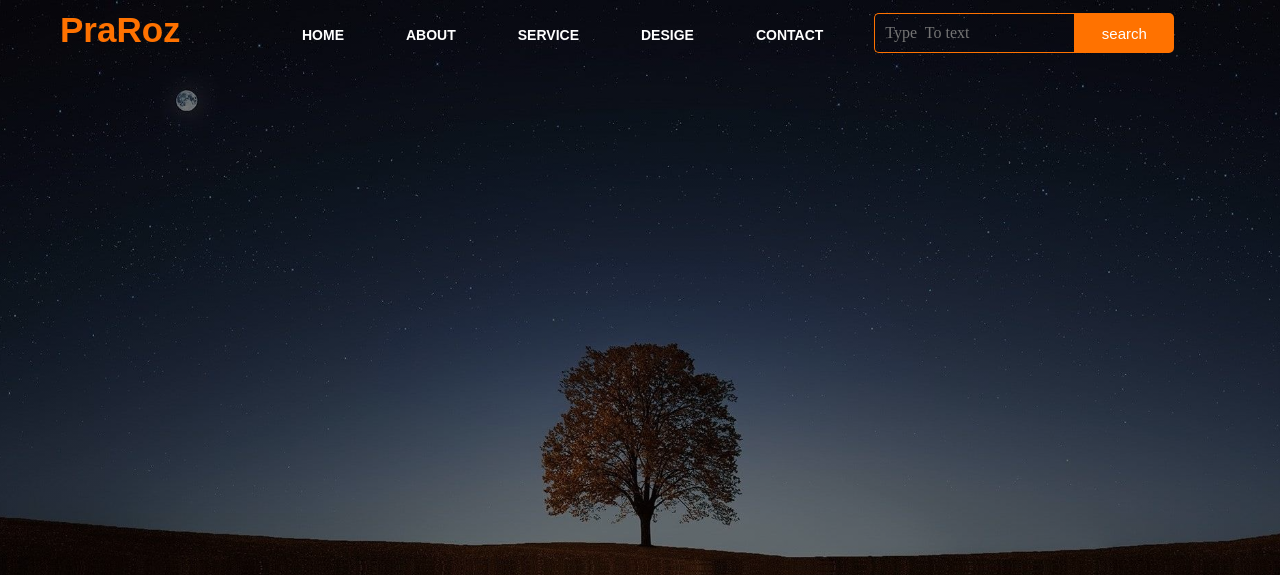
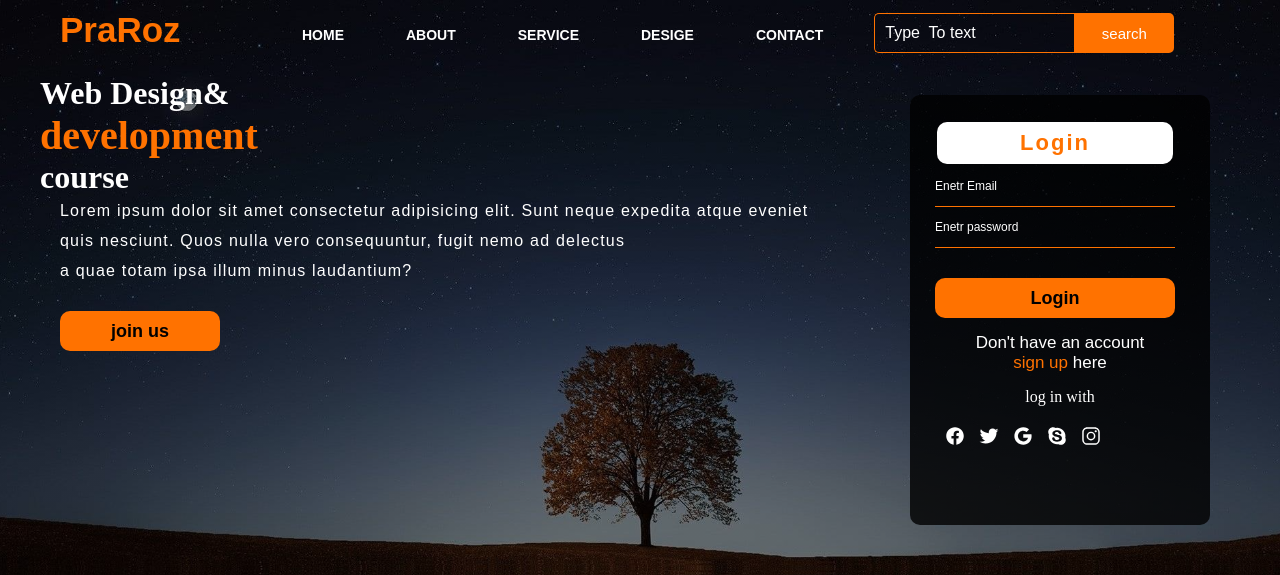
Before and after one commit to Re-ib75/the-first-website, a plain HTML site: page index.html in a window 1280 px wide. Shown: the top 575 px of the page. Drawn offline with nearby package versions, Linux system fonts and the light colour scheme.

Commit message:
done
done

```diff
--- a/assets/css/style.css
+++ b/assets/css/style.css
@@ -105,3 +105,150 @@ ul li a:hover{
 .srch :focus{
     outline: none;
 }
+.content{
+    width: 1200px;
+    height: auto;
+    margin: auto;
+    color: #ffffff;
+    position: relative;
+
+}
+.content .par {
+    padding-left: 20px;
+    padding-bottom: 25px;
+    font-family: Arial;
+    letter-spacing: 1.2px;
+    line-height: 30px;
+
+}
+.content h2{
+font-family: 'Times New Roman';
+font-size: 20px;
+margin-top: 9px;
+letter-spacing: 2px;
+}
+.content .cn{
+    width: 160px;
+    height: 40px;
+    background: #ff7200;
+    border: none;
+    margin-bottom: 10px;
+    margin-left: 20px;
+    font-size: 18px;
+    border-radius: 10px;
+    cursor: pointer;
+
+}
+.content .cn a{
+    text-decoration: none;
+    color: #000;
+    transition: 3s ease;
+    font-weight: bold;
+}
+.cn:hover{
+    background-color: #ffffff;
+}
+.content span{
+    color: #ff7200;
+    font-size: 40px;
+}
+.form{
+    width: 250px;
+    height: 380px;
+    background:linear-gradient(to top,rgba(0,0,0,0.8)50%,rgba(0,0,0,0.8));
+    position: absolute;
+    top: 20px;
+    left: 870px;
+    border-radius: 10px;
+    padding: 25px;
+
+}
+.form h2{
+    width: 220px;
+    font-family: sans-serif;
+    text-align: center;
+    font-size: 22px;
+    background-color: #ffffff;
+    color: #ff7200;
+    border-radius: 10px;
+    margin: 2px;
+    padding: 8px;
+
+}
+.form input{
+    width: 240px;
+    height: 40px;
+    background: transparent;
+    border-bottom: 1px solid #ff7200;
+    border-top: none;
+    border-right: none;
+    border-left: none;
+    color:#ffffff;
+    font-size: 12px;
+
+}
+.form input:focus{
+    outline: none;
+}
+  ::placeholder{
+    color:#ffffff;
+    font-family: Arial;
+
+  }
+  .btnn{
+    width: 240px;
+    height: 40px;
+    background: #ff7200;
+    border: none;
+    margin-top: 30px;
+    font-size: 18px;
+    border-radius: 10px;
+    cursor: pointer;
+    color: #ffffff;
+    transition: 0.4s ease;
+
+  }
+  .btnn:hover{
+    background: #ffffff;
+    color: #ff7200;
+  }
+  .btnn a{
+    text-decoration: none;
+    color: #000;
+    font-weight: bold;
+
+  }
+  .form  .link{
+    font-family:Arial, Helvetica, sans-serif;
+    font-size: 17px;
+    padding-top: 15px;
+    text-align: center;
+
+
+  }
+  .form .link a{
+    text-decoration: none;
+    color: #ff7200;
+  }
+  .liw{
+    padding-top: 15px;
+    padding-bottom: 10px;
+    text-align: center;
+
+  }
+  .icon a{
+    text-decoration: none;
+    color: #ffffff;
+
+  }
+  .icon ion-icon{
+    color: #ffffff;
+    font-size: 20px;
+    padding-left: 10px;
+    padding-top: 10px;
+    transition: 0.3s ease;
+
+  }
+  .icon ion-icon:hover{
+color: #ff7200;
+  }
--- a/index.html
+++ b/index.html
@@ -25,6 +25,32 @@
             <a href="#"><button class="btn">search</button></a>
         </div>
     </div>
+    <div class="content">
+
+        <h1>Web Design& <br><span>development</span><br>course</h1>
+        <p class="par">Lorem ipsum dolor sit amet consectetur adipisicing elit. Sunt neque
+            expedita atque eveniet <br> quis nesciunt. Quos nulla vero consequuntur, fugit nemo ad delectus
+           <br> a quae totam ipsa illum minus laudantium?</p>
+           <button class="cn"><a href="#">join us</a></button>
+           <div class="form">
+            <h2>Login </h2>
+            <input type="email" name="email" placeholder="Enetr Email">
+            <input type="password" name="" placeholder="Enetr password">
+            <button class="btnn"><a href="#">Login</a></button>
+
+            <p class="link">Don't have an account<br>
+            <a href="#">sign up</a> here</a></p>
+            <p class="liw">log in with</p>
+            <div class="icon">
+                <a href="#"><ion-icon name="logo-facebook"></ion-icon></a>
+                <a href="#"><ion-icon name="logo-twitter"></ion-icon></a>
+                <a href="#"><ion-icon name="logo-google"></ion-icon></a>
+                <a href="#"><ion-icon name="logo-skype"></ion-icon></a>
+                <a href="#"><ion-icon name="logo-instagram"></ion-icon></a>
+            </div>
+           </div>
+    </div>
    </div>
+   <script src="https://unpkg.com/ionicons@5.4.0/dist/ionicons.js"></script>
 </body>
 </html>
```
